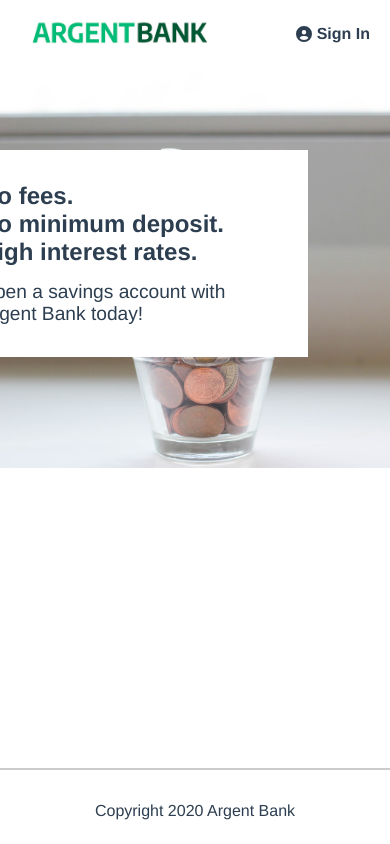
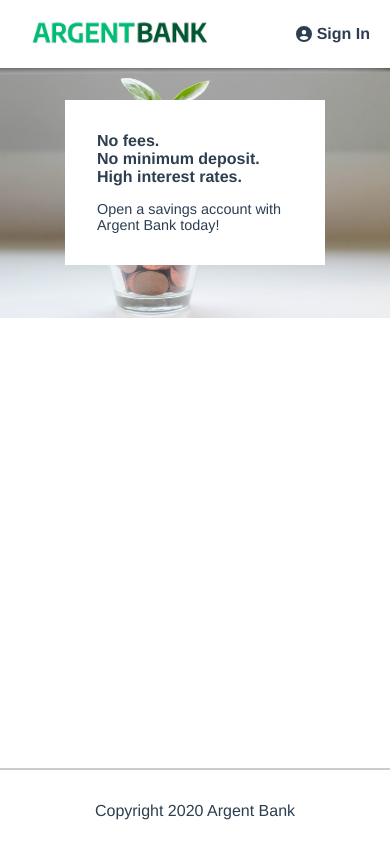
Before and after one commit to Karlito14/projet13ArgentBank, a React (Vite) app in the folder client/: page / in a window 390 px wide. Built offline with nearby package versions, Linux system fonts and the light colour scheme.

Commit message:
banner responsive

```diff
--- a/client/src/components/Banner/banner.module.scss
+++ b/client/src/components/Banner/banner.module.scss
@@ -1,3 +1,5 @@
+@use '../../assets/styles/mixins';
+
 .container {
   height: 400px;
   background-repeat: no-repeat;
@@ -5,24 +7,41 @@
   background-position: 0% 33%;
   position: relative;
 
+  @include mixins.md {
+    height: 300px;
+    background-position: 0 -50px;
+  }
+
   &__content {
     background-color: white;
-    width: 360px;
+    width: 260px;
     padding: 2rem;
     margin: 2rem;
     position: absolute;
     right: 50px;
     top: 50px;
 
+    @include mixins.md {
+      position: relative;
+      top: 2rem;
+      right: 0;
+      margin: 0 auto;
+    }
+
     &__subtitle {
-        font-size: 1.5rem;
-        font-weight: bold;
+      font-size: 1.5rem;
+      font-weight: bold;
+      @include mixins.md {
+        font-size: 1rem;
+      }
 
-
-        &_text {
-            margin-top: 15px;
-            font-size: 1.2rem;
+      &_text {
+        margin-top: 15px;
+        font-size: 1.2rem;
+        @include mixins.md {
+          font-size: 0.9rem;
         }
+      }
     }
   }
 }
```
